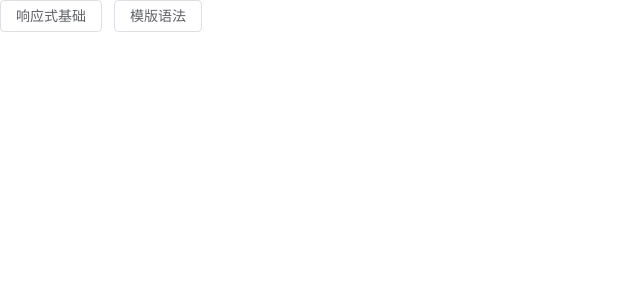
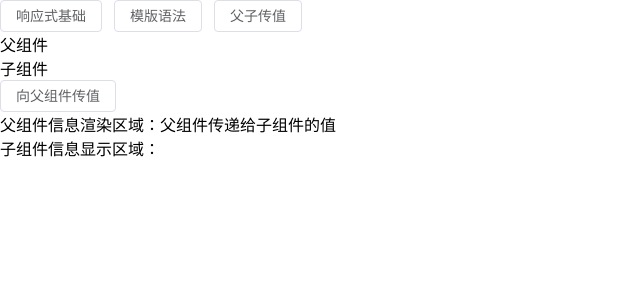
Before and after one commit to qimunan/vue_review, a Vue app: page /father in a window 1280 px wide. Before the commit this address had no page. Shown: the top 300 px of the page, without its empty margins (0-640 px from the left). Built offline with nearby package versions, Linux system fonts and the light colour scheme.

Commit message:
docs: :memo: 父子传值

```diff
--- a/src/App.vue
+++ b/src/App.vue
@@ -5,6 +5,7 @@
       <router-view></router-view> -->
     <el-button @click="toRefBase">响应式基础</el-button>
     <el-button @click="toModel">模版语法</el-button>
+    <el-button @click="toFather">父子传值</el-button>
     <router-view></router-view>
   </div>
 </template>
@@ -19,6 +20,9 @@ const toRefBase = () => {
 const toModel = () => {
   router.push('/model')
 }
+const toFather = () => {
+  router.push('/father')
+}
 </script>
 
 <style scoped></style>
--- a/src/router/routers.ts
+++ b/src/router/routers.ts
@@ -9,6 +9,10 @@ const router: RouteRecordRaw[] = [
     {
         path: '/model',
         component: () => import('@/views/modelL.vue')
+    },
+    {
+        path: '/father',
+        component: () => import('@/views/fatherS.vue')
     }
 ]
 
--- /dev/null
+++ b/src/views/fatherS.vue
@@ -0,0 +1,21 @@
+<template>
+    <div>
+        <p>父组件</p>
+        <son :ldz="zz" @zz="x"></son>
+        <p>子组件信息显示区域：{{ y }}</p>
+    </div>
+</template>
+
+<script setup lang="ts">
+import { ref } from 'vue'
+import son from './sonS.vue'
+const zz = ref('父组件传递给子组件的值')
+const y = ref('')
+const x = (e: string) => {
+    y.value = e
+}
+</script>
+
+<style scoped>
+
+</style>
--- /dev/null
+++ b/src/views/sonS.vue
@@ -0,0 +1,22 @@
+<template>
+    <div>
+        <p>子组件</p>
+        <el-button @click="toFather">向父组件传值</el-button>
+        <p>父组件信息渲染区域：{{ldz  }}</p>
+    </div>
+</template>
+
+<script setup lang="ts">
+const props = defineProps<{
+    ldz: string
+}>()
+
+const emit = defineEmits(['zz'])
+const toFather = () => {
+    emit('zz', '子组件传递给父组件的值')
+}
+</script>
+
+<style scoped>
+
+</style>
```
